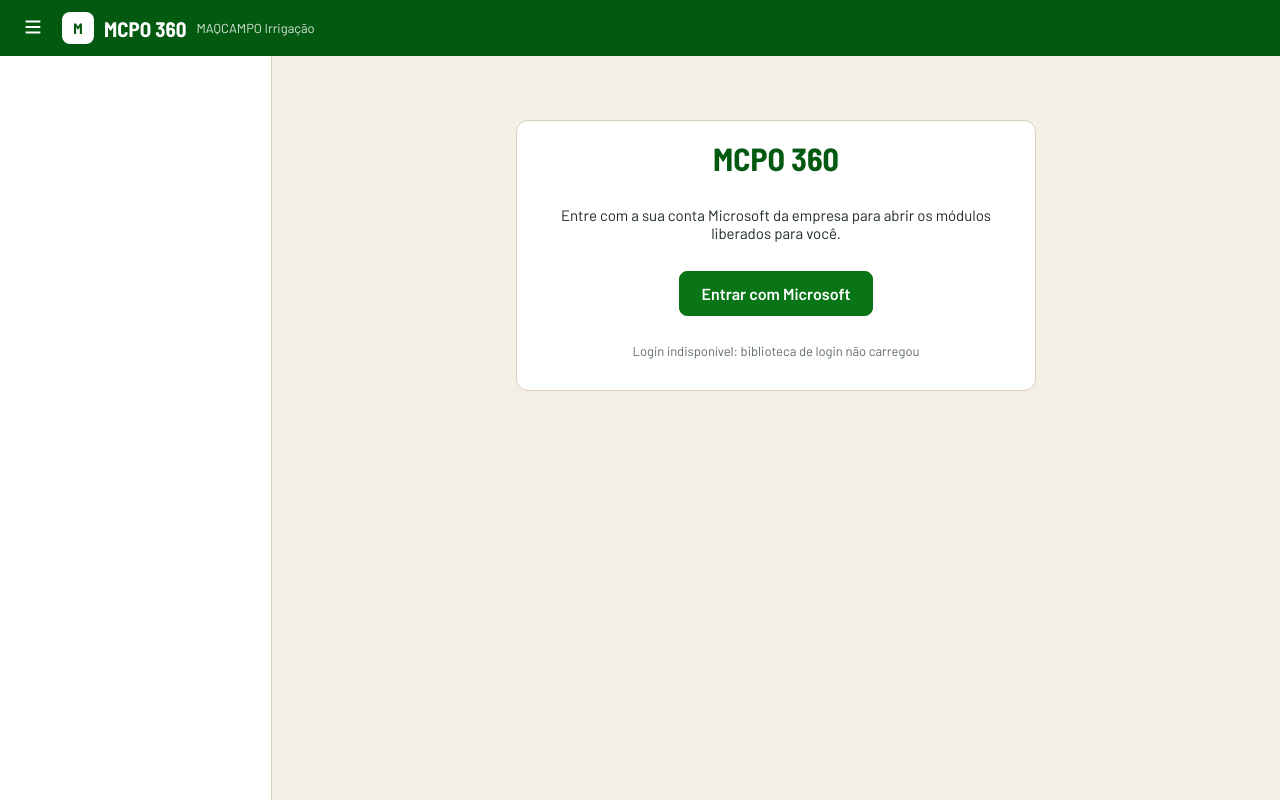
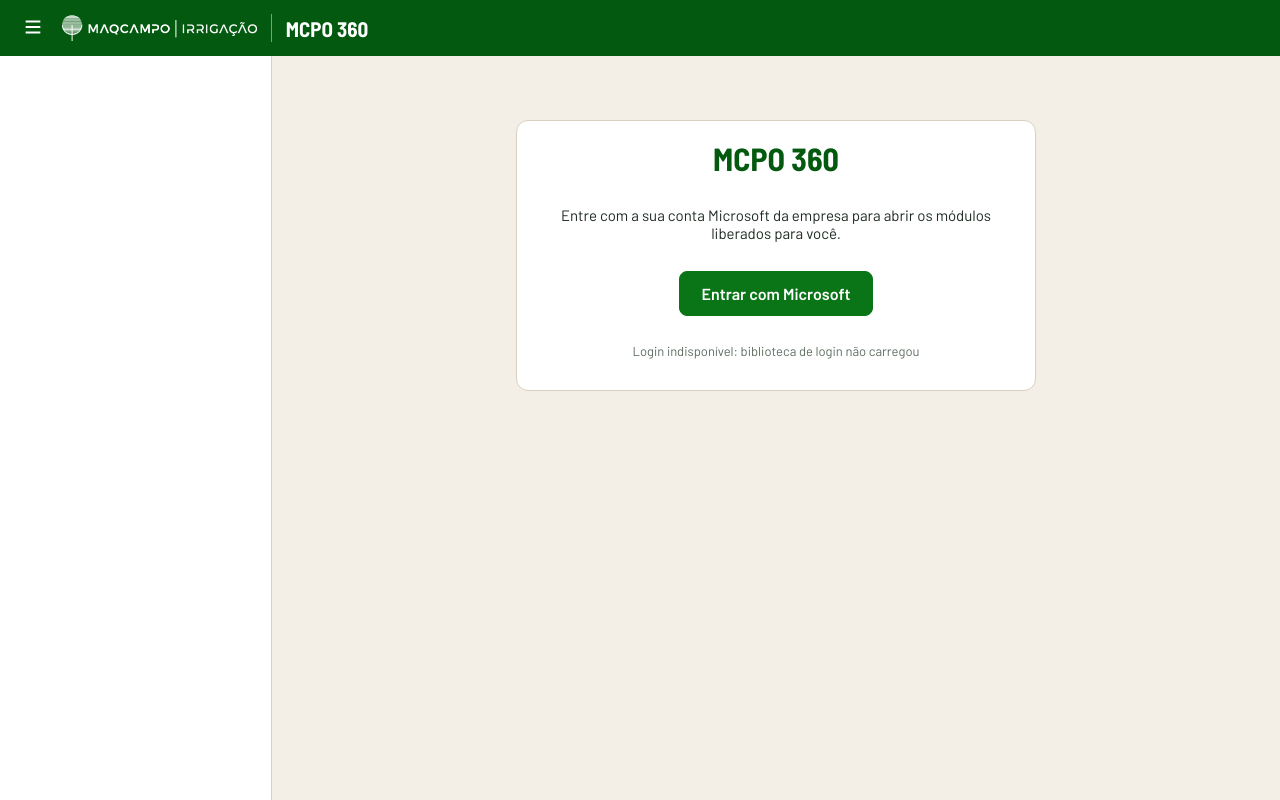
Before and after one commit to mcpoirrigacao/mcpo360, a plain HTML site: page index.html in a window 1280 px wide. Drawn offline with Linux system fonts and the light colour scheme.

Commit message:
Cabeçalho: logo completa MAQCAMPO Irrigação (branca) + MCPO 360
Co-Authored-By: Claude Opus 5.5 <noreply@anthropic.com>
Claude-Session: https://claude.ai/code/session_01TXPLq4NN1uAxR5G3orK2cC

```diff
--- a/app.css
+++ b/app.css
@@ -6,10 +6,12 @@ body{font-family:Barlow,system-ui,sans-serif;color:var(--texto);background:var(-
 h1,h2,h3{font-family:'Barlow Semi Condensed',Barlow,sans-serif;margin:0}
 a{color:var(--verde)}a:hover{color:var(--verde-esc)}
 .topo{height:var(--topo);background:var(--verde-esc);color:#fff;display:flex;align-items:center;gap:12px;padding:0 16px;position:sticky;top:0;z-index:20}
-.marca{display:flex;align-items:center;gap:10px;color:#fff;text-decoration:none;flex:1;min-width:0}
+.marca{display:flex;align-items:center;gap:14px;color:#fff;text-decoration:none;flex:1;min-width:0}
 .marca:hover{color:#fff}
 .marca-m{width:32px;height:32px;border-radius:8px;background:#fff;color:var(--verde-esc);display:flex;align-items:center;justify-content:center;font-weight:700;font-family:'Barlow Semi Condensed'}
-.marca-nome{font-family:'Barlow Semi Condensed';font-weight:700;font-size:21px}
+.marca-logo{height:26px;width:auto;display:block;flex:0 0 auto}
+.marca-sep{width:1px;height:28px;background:rgba(255,255,255,.45);flex:0 0 auto}
+.marca-nome{white-space:nowrap;font-family:'Barlow Semi Condensed';font-weight:700;font-size:21px}
 .marca-sub{font-size:13px;opacity:.85;white-space:nowrap;overflow:hidden;text-overflow:ellipsis}
 .topo-dir{display:flex;align-items:center;gap:12px}
 .quem{display:flex;align-items:center;gap:10px}
@@ -88,7 +90,11 @@ table.t td.adm{color:var(--verde-esc);font-weight:700}
   .menu{position:fixed;left:0;top:var(--topo);z-index:30;transform:translateX(-100%);transition:transform .2s;box-shadow:2px 0 12px rgba(0,0,0,.15)}
   .menu.aberto{transform:none}
   .marca-sub,.quem-txt span{display:none}
+  .marca{gap:10px}.marca-logo{height:20px}.marca-sep{height:22px}.marca-nome{font-size:18px}
   .tela{padding:16px}
+}
+@media (max-width:620px){
+  .quem-txt{display:none}
 }
 
 /* ícone + texto no menu, e menu recolhido */
--- a/index.html
+++ b/index.html
@@ -11,7 +11,7 @@
 <body>
 <header class="topo">
   <button class="menu-btn" id="btn-menu" type="button" aria-label="Abrir menu"><svg width="22" height="22" viewBox="0 0 24 24" fill="none" stroke="currentColor" stroke-width="2" aria-hidden="true"><path d="M4 6h16M4 12h16M4 18h16"/></svg></button>
-  <a class="marca" href="#inicio"><span class="marca-m">M</span><span class="marca-nome">MCPO 360</span><span class="marca-sub">MAQCAMPO Irrigação</span></a>
+  <a class="marca" href="#inicio" aria-label="MCPO 360 · MAQCAMPO Irrigação"><img class="marca-logo" src="logo-maqcampo-branca.png" alt="MAQCAMPO Irrigação"><span class="marca-sep" aria-hidden="true"></span><span class="marca-nome">MCPO 360</span></a>
   <div class="topo-dir">
     <span class="sync" id="sync-status" hidden></span>
     <div class="quem" id="quem" hidden><div class="quem-txt"><b id="quem-email"></b><span id="quem-papel"></span></div><button class="btn ghost-claro" id="btn-sair" type="button">Sair</button></div>
```
Also changed, not shown: logo-maqcampo-branca.png (added).
